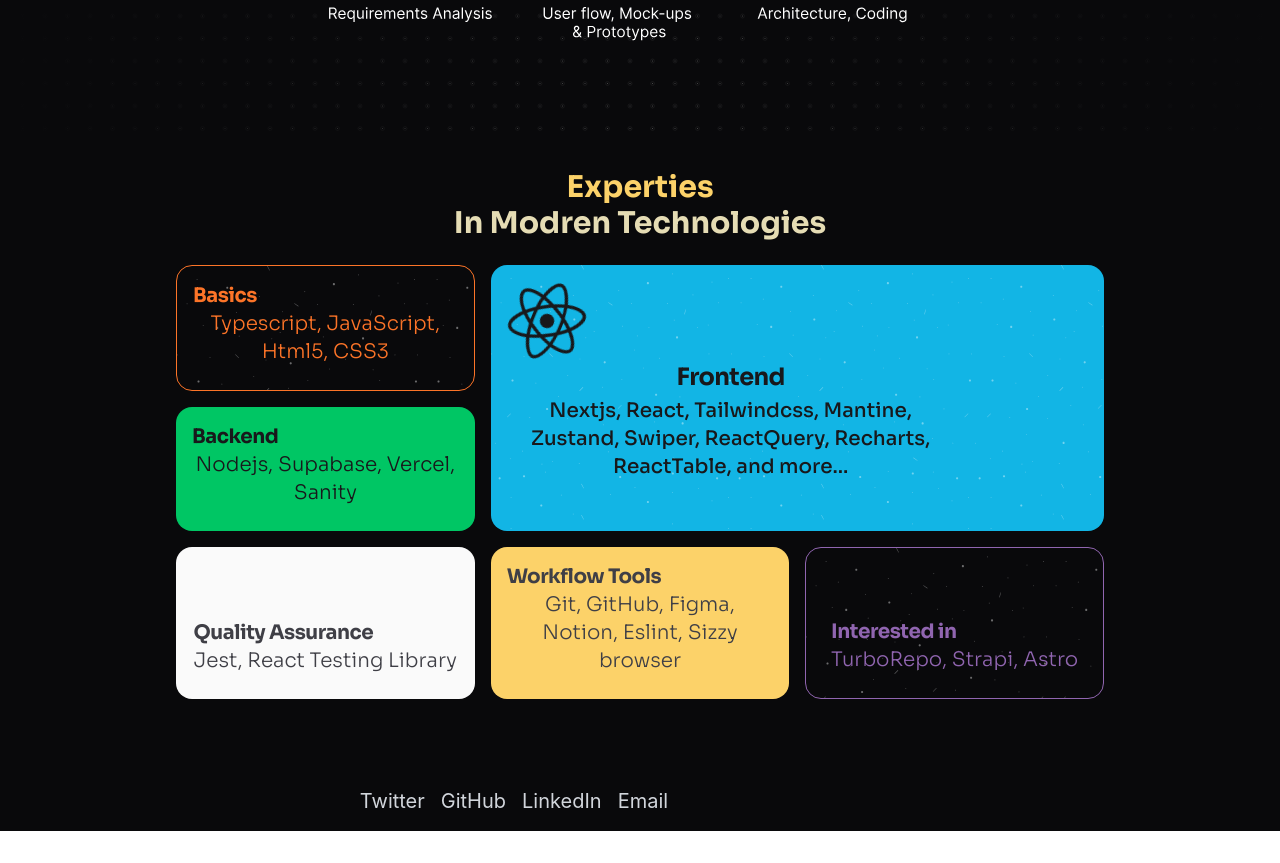
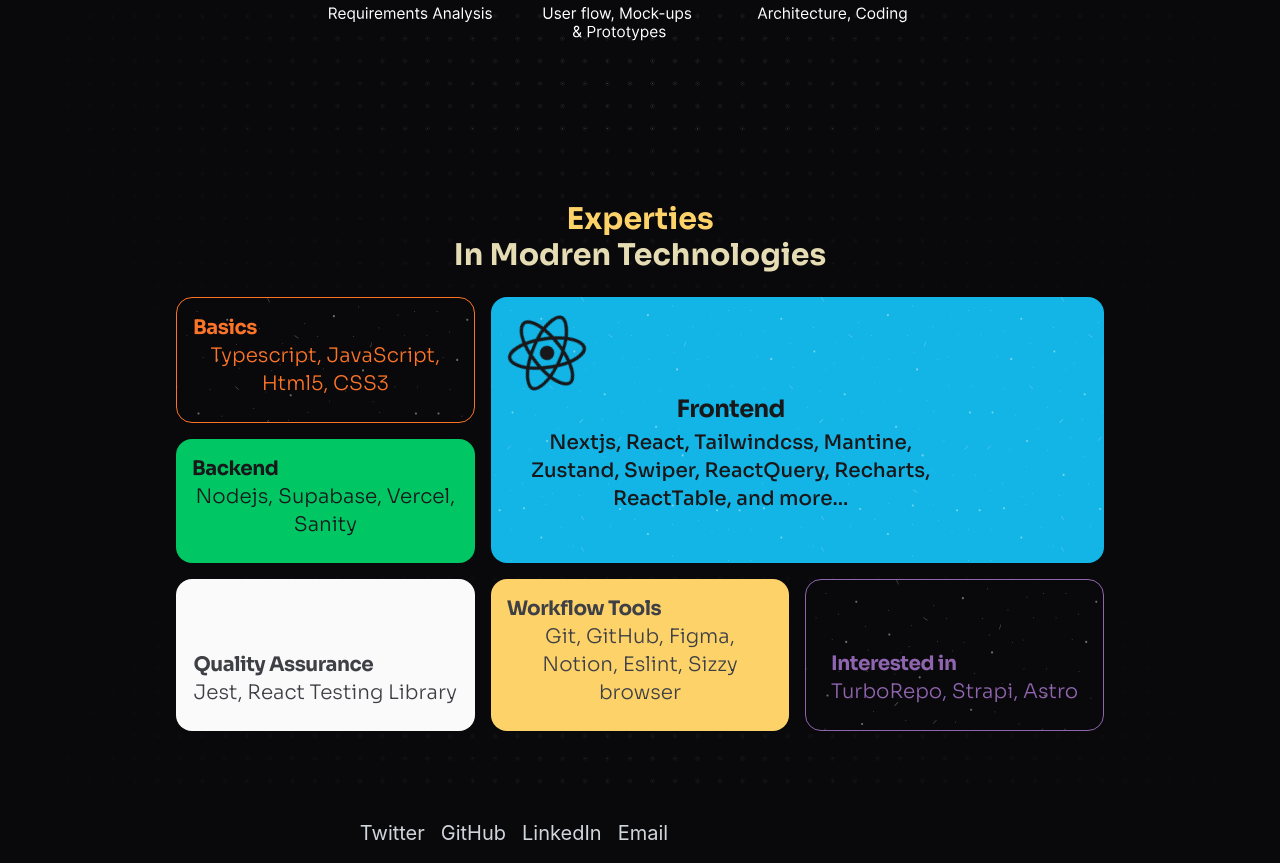
Before and after one commit to Ali-Hussein-dev/Ali-Hussein-dev, a Next.js app: page / in a window 1280 px wide. Shown: the part 4000-4863 px from the top of the page. Before the commit the page ends 4831 px from the top, so only its background shows below. Built offline with nearby package versions, Linux system fonts and the light colour scheme; what tailwind-custom-utilities, tailwindcss-highlights would draw is missing.

Commit message:
style: add bg

```diff
--- a/src/components/tech/Techs.tsx
+++ b/src/components/tech/Techs.tsx
@@ -107,7 +107,7 @@ const techSkills = [
 //======================================
 export const Techs = () => {
   return (
-    <div className="mb-4 bg-zinc-950 py-8">
+    <div className="mb-4 bg-gradient-to-b from-zinc-950/30 to-zinc-950/30 via-zinc-950 pb-8 pt-16">
       <div className="pb-6 font-custom mx-auto max-w-[58rem]">
         <div className="mb-6 mx-auto ">
           <h2 className="text-3xl text-center text-theme-secondary font-bold ">
```
